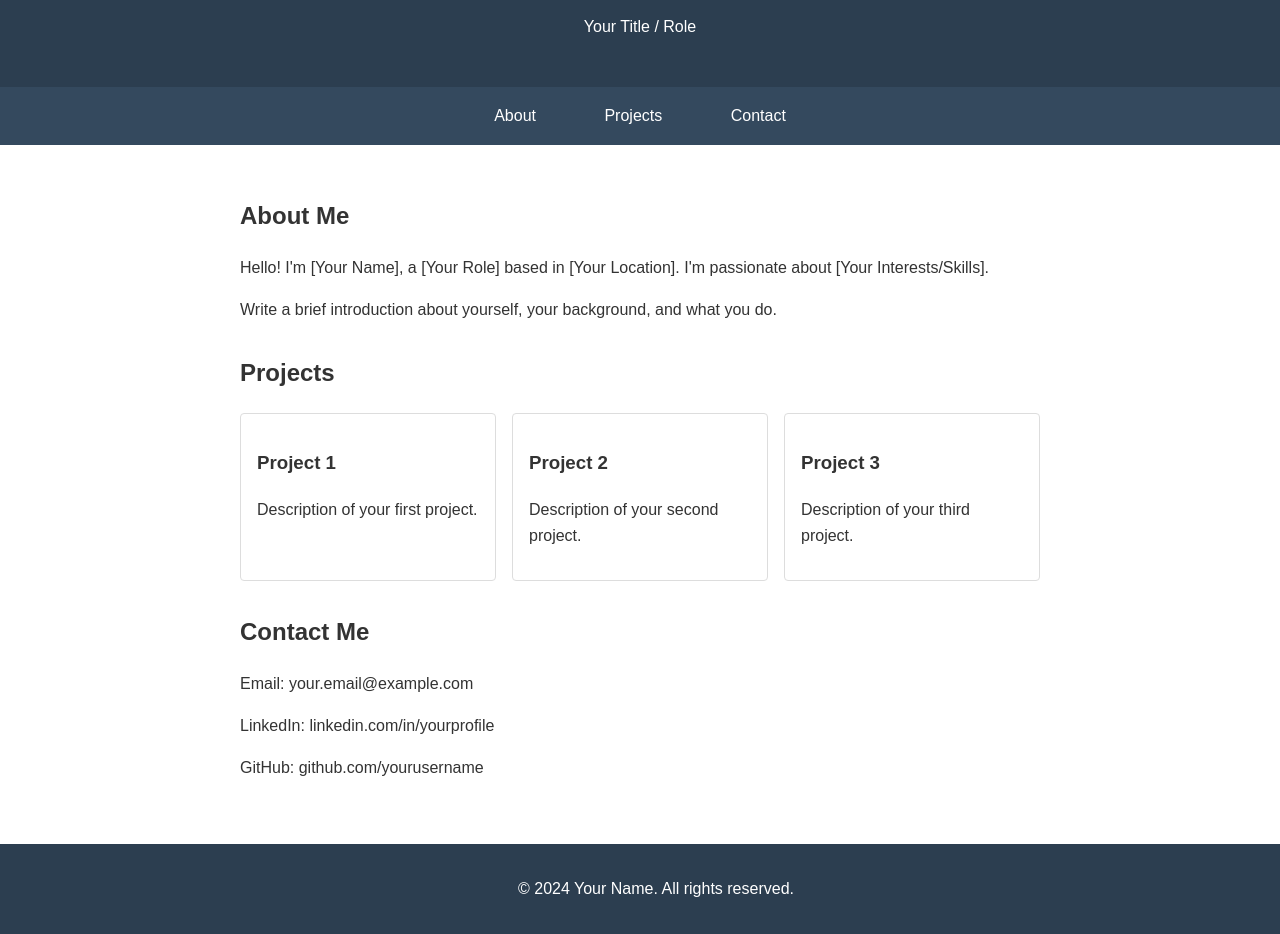
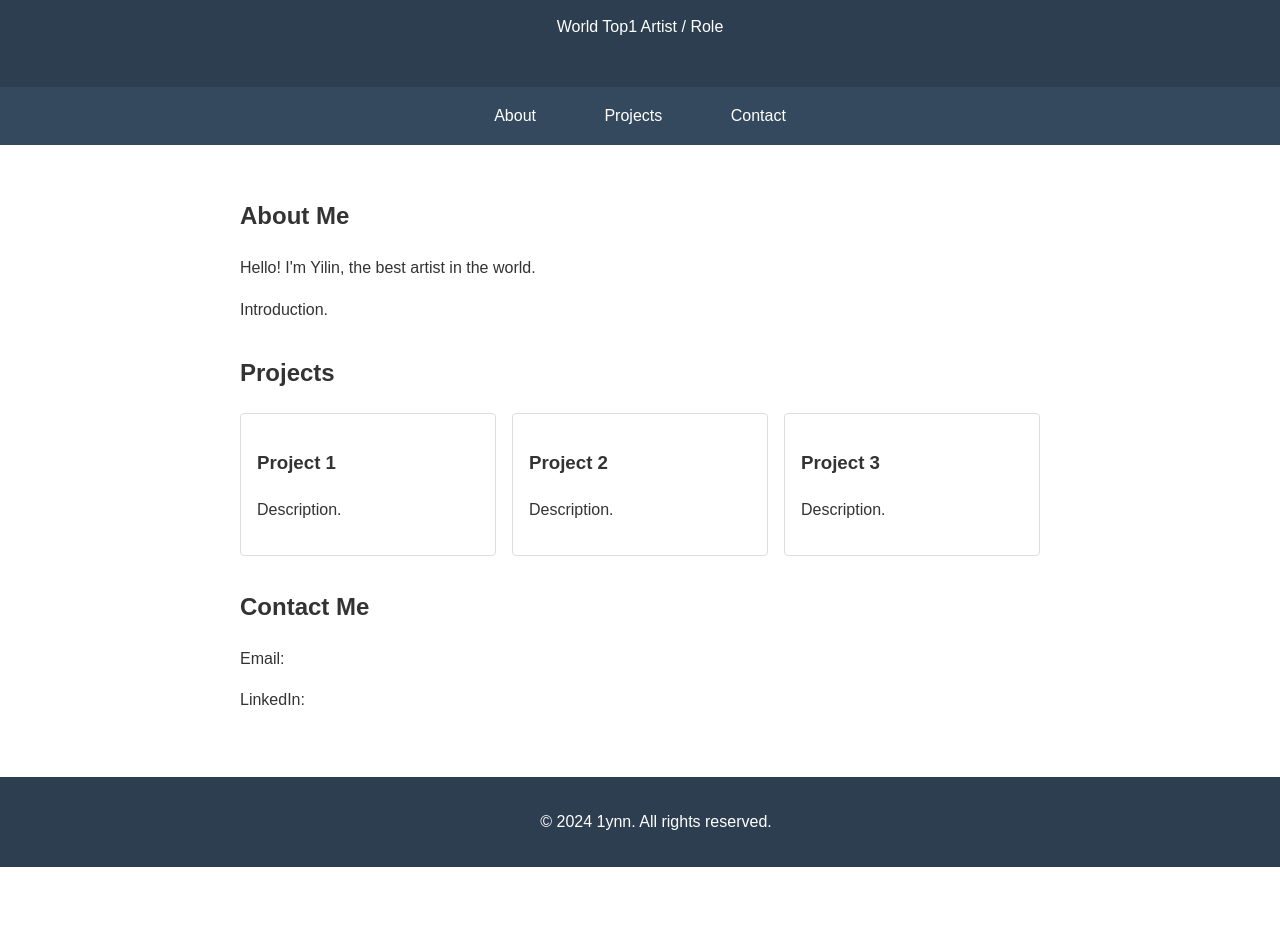
Before and after one commit to 1ynn-shen/1ynn-shen.github.io, a plain HTML site: page index.html in a window 1280 px wide. Shown: the part 170-1104 px from the top of the page. After the commit the page ends 1037 px from the top, so only its background shows below. Drawn offline with Linux system fonts and the light colour scheme.

Commit message:
Update index.html

```diff
--- a/index.html
+++ b/index.html
@@ -3,7 +3,7 @@
 <head>
     <meta charset="UTF-8">
     <meta name="viewport" content="width=device-width, initial-scale=1.0">
-    <title>Your Name - Personal Website</title>
+    <title>1ynn Shen</title>
     <style>
         body {
             font-family: 'Arial', sans-serif;
@@ -82,9 +82,9 @@
 </head>
 <body>
     <header>
-        <img src="/api/placeholder/200/200" alt="Your Profile Picture" class="profile-img">
-        <h1>Your Name</h1>
-        <p>Your Title / Role</p>
+        <img src="/api/placeholder/200/200" alt="Profile Picture" class="profile-img">
+        <h1>Yilin Shen</h1>
+        <p>World Top1 Artist / Role</p>
     </header>
 
     <nav>
@@ -96,8 +96,8 @@
     <div class="container">
         <section id="about">
             <h2>About Me</h2>
-            <p>Hello! I'm [Your Name], a [Your Role] based in [Your Location]. I'm passionate about [Your Interests/Skills].</p>
-            <p>Write a brief introduction about yourself, your background, and what you do.</p>
+            <p>Hello! I'm Yilin, the best artist in the world.</p>
+            <p>Introduction.</p>
         </section>
 
         <section id="projects">
@@ -105,29 +105,28 @@
             <div class="project-grid">
                 <div class="project-card">
                     <h3>Project 1</h3>
-                    <p>Description of your first project.</p>
+                    <p>Description.</p>
                 </div>
                 <div class="project-card">
                     <h3>Project 2</h3>
-                    <p>Description of your second project.</p>
+                    <p>Description.</p>
                 </div>
                 <div class="project-card">
                     <h3>Project 3</h3>
-                    <p>Description of your third project.</p>
+                    <p>Description.</p>
                 </div>
             </div>
         </section>
 
         <section id="contact">
             <h2>Contact Me</h2>
-            <p>Email: your.email@example.com</p>
-            <p>LinkedIn: linkedin.com/in/yourprofile</p>
-            <p>GitHub: github.com/yourusername</p>
+            <p>Email: </p>
+            <p>LinkedIn: </p>
         </section>
     </div>
 
     <footer>
-        <p>&copy; 2024 Your Name. All rights reserved.</p>
+        <p>&copy; 2024 1ynn. All rights reserved.</p>
     </footer>
 </body>
 </html>
```
